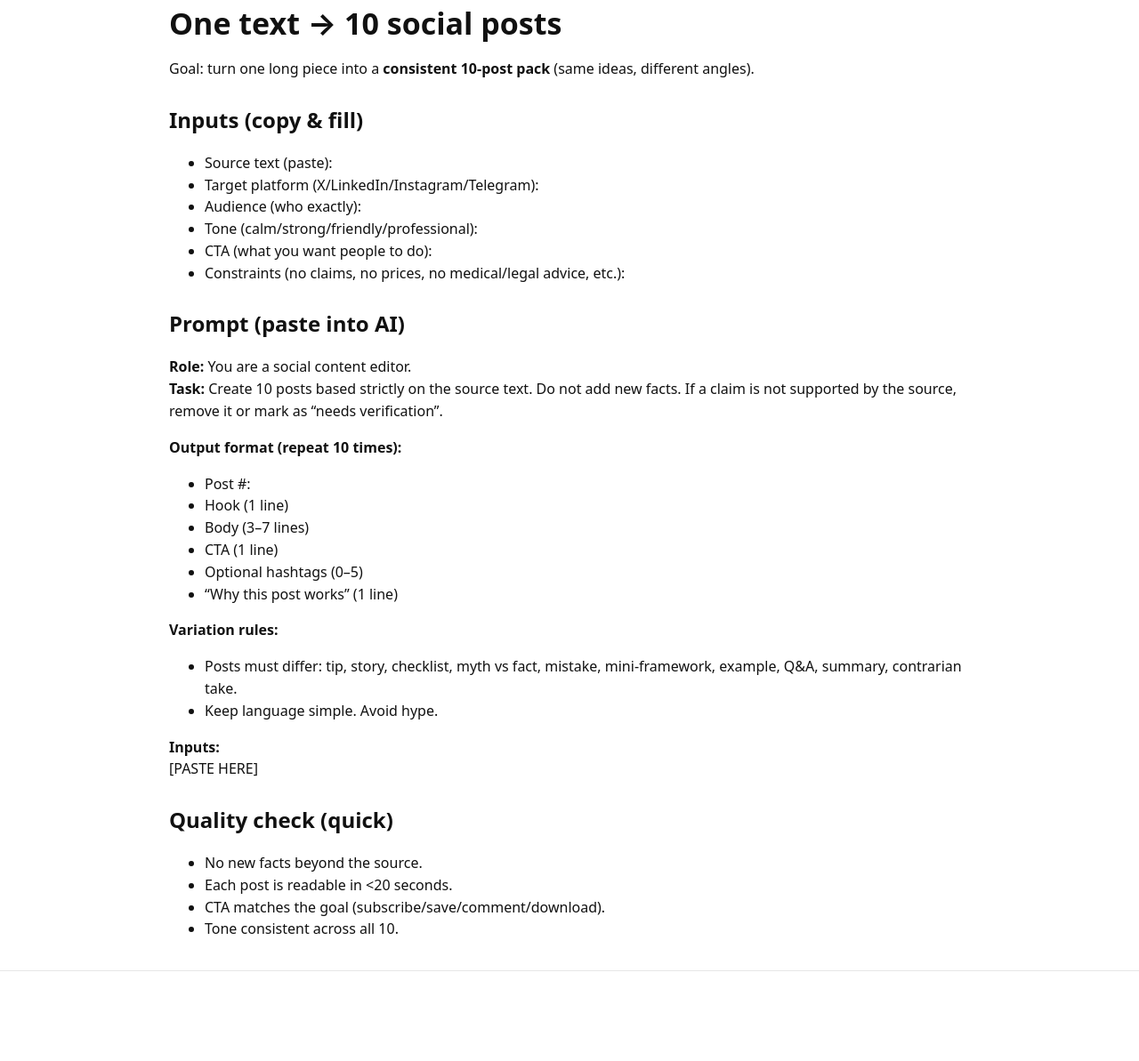
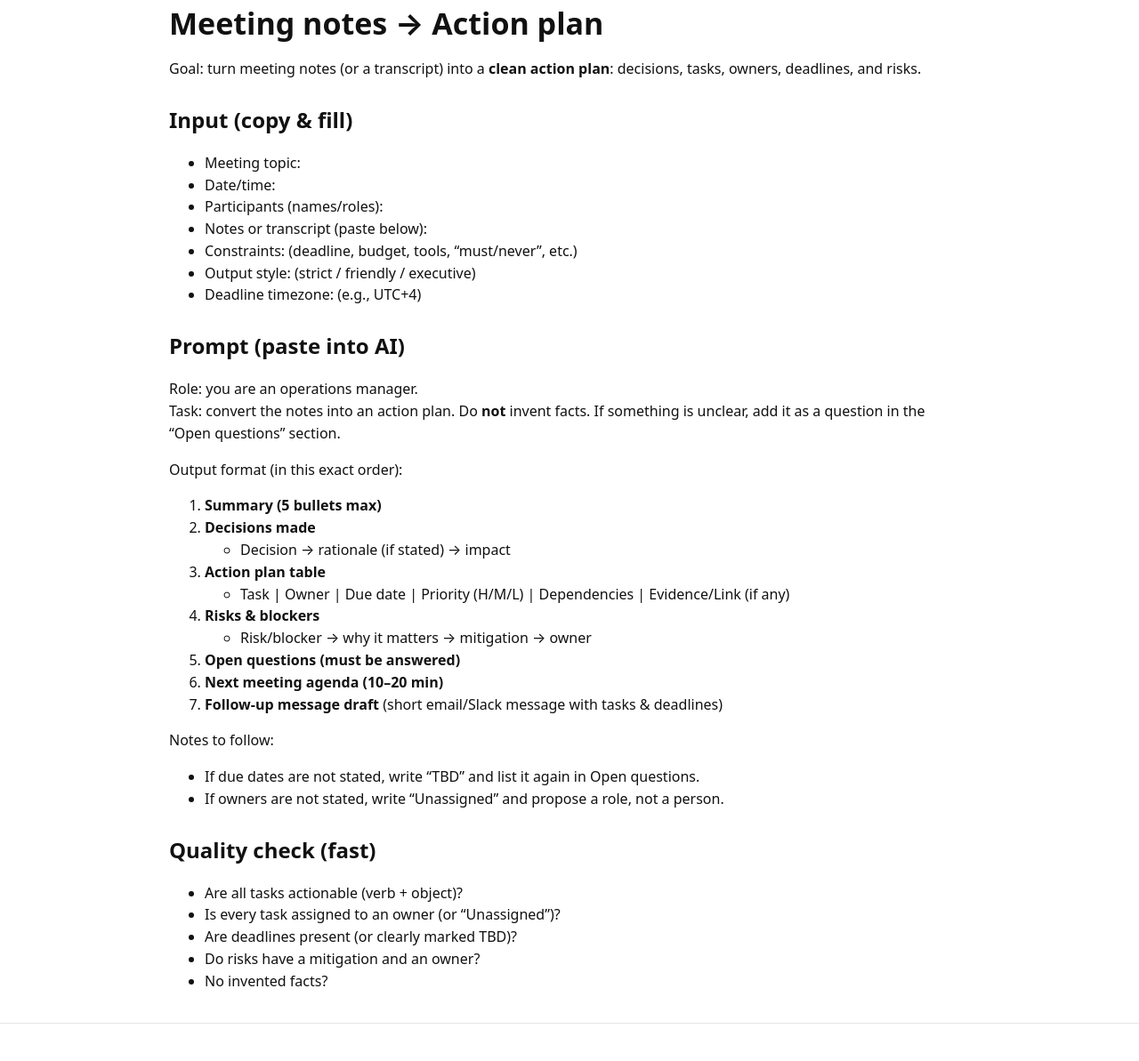
Before and after one commit to ries11217596955-hash/ai-workflows-library, an Eleventy site: page src/en/use-cases/meeting-to-action-plan/index.md in a window 1280 px wide. Shown: the part 74-1267 px from the top of the page at 89% size. Before the commit the page ends 1208 px from the top, so only its background shows below. Built offline with nearby package versions, Linux system fonts and the light colour scheme; Eleventy itself is replaced by a stand-in of ours; files that its build step writes are made by us from their sources.

Commit message:
Update use case from social posts to action plan

```diff
--- a/src/en/use-cases/meeting-to-action-plan/index.md
+++ b/src/en/use-cases/meeting-to-action-plan/index.md
@@ -1,47 +1,51 @@
 ---
 layout: base.njk
-title: "One text → 10 social posts"
-description: "Repurpose one long text into 10 short posts with hooks, structure, and calls to action."
+title: "Meeting notes → Action plan"
+description: "Turn messy meeting notes into a clear action plan with owners, deadlines, and next steps."
 lang: en
-translationKey: usecase-long-text-to-10-posts
+translationKey: usecase-meeting-to-action-plan
 navUseCases: "Use cases"
 navTools: "Tools"
 navTemplates: "Templates"
 ---
 
-# One text → 10 social posts
+# Meeting notes → Action plan
 
-Goal: turn one long piece into a **consistent 10-post pack** (same ideas, different angles).
+Goal: turn meeting notes (or a transcript) into a **clean action plan**: decisions, tasks, owners, deadlines, and risks.
 
-## Inputs (copy & fill)
-- Source text (paste):
-- Target platform (X/LinkedIn/Instagram/Telegram):
-- Audience (who exactly):
-- Tone (calm/strong/friendly/professional):
-- CTA (what you want people to do):
-- Constraints (no claims, no prices, no medical/legal advice, etc.):
+## Input (copy & fill)
+- Meeting topic:
+- Date/time:
+- Participants (names/roles):
+- Notes or transcript (paste below):
+- Constraints: (deadline, budget, tools, “must/never”, etc.)
+- Output style: (strict / friendly / executive)
+- Deadline timezone: (e.g., UTC+4)
 
 ## Prompt (paste into AI)
-**Role:** You are a social content editor.
-**Task:** Create 10 posts based strictly on the source text. Do not add new facts. If a claim is not supported by the source, remove it or mark as “needs verification”.
+Role: you are an operations manager.
+Task: convert the notes into an action plan. Do **not** invent facts. If something is unclear, add it as a question in the “Open questions” section.
 
-**Output format (repeat 10 times):**
-- Post #:
-- Hook (1 line)
-- Body (3–7 lines)
-- CTA (1 line)
-- Optional hashtags (0–5)
-- “Why this post works” (1 line)
+Output format (in this exact order):
 
-**Variation rules:**
-- Posts must differ: tip, story, checklist, myth vs fact, mistake, mini-framework, example, Q&A, summary, contrarian take.
-- Keep language simple. Avoid hype.
+1) **Summary (5 bullets max)**
+2) **Decisions made**
+   - Decision → rationale (if stated) → impact
+3) **Action plan table**
+   - Task | Owner | Due date | Priority (H/M/L) | Dependencies | Evidence/Link (if any)
+4) **Risks & blockers**
+   - Risk/blocker → why it matters → mitigation → owner
+5) **Open questions (must be answered)**
+6) **Next meeting agenda (10–20 min)**
+7) **Follow-up message draft** (short email/Slack message with tasks & deadlines)
 
-**Inputs:**
-[PASTE HERE]
+Notes to follow:
+- If due dates are not stated, write “TBD” and list it again in Open questions.
+- If owners are not stated, write “Unassigned” and propose a role, not a person.
 
-## Quality check (quick)
-- No new facts beyond the source.
-- Each post is readable in <20 seconds.
-- CTA matches the goal (subscribe/save/comment/download).
-- Tone consistent across all 10.
+## Quality check (fast)
+- Are all tasks actionable (verb + object)?
+- Is every task assigned to an owner (or “Unassigned”)?
+- Are deadlines present (or clearly marked TBD)?
+- Do risks have a mitigation and an owner?
+- No invented facts?
```
